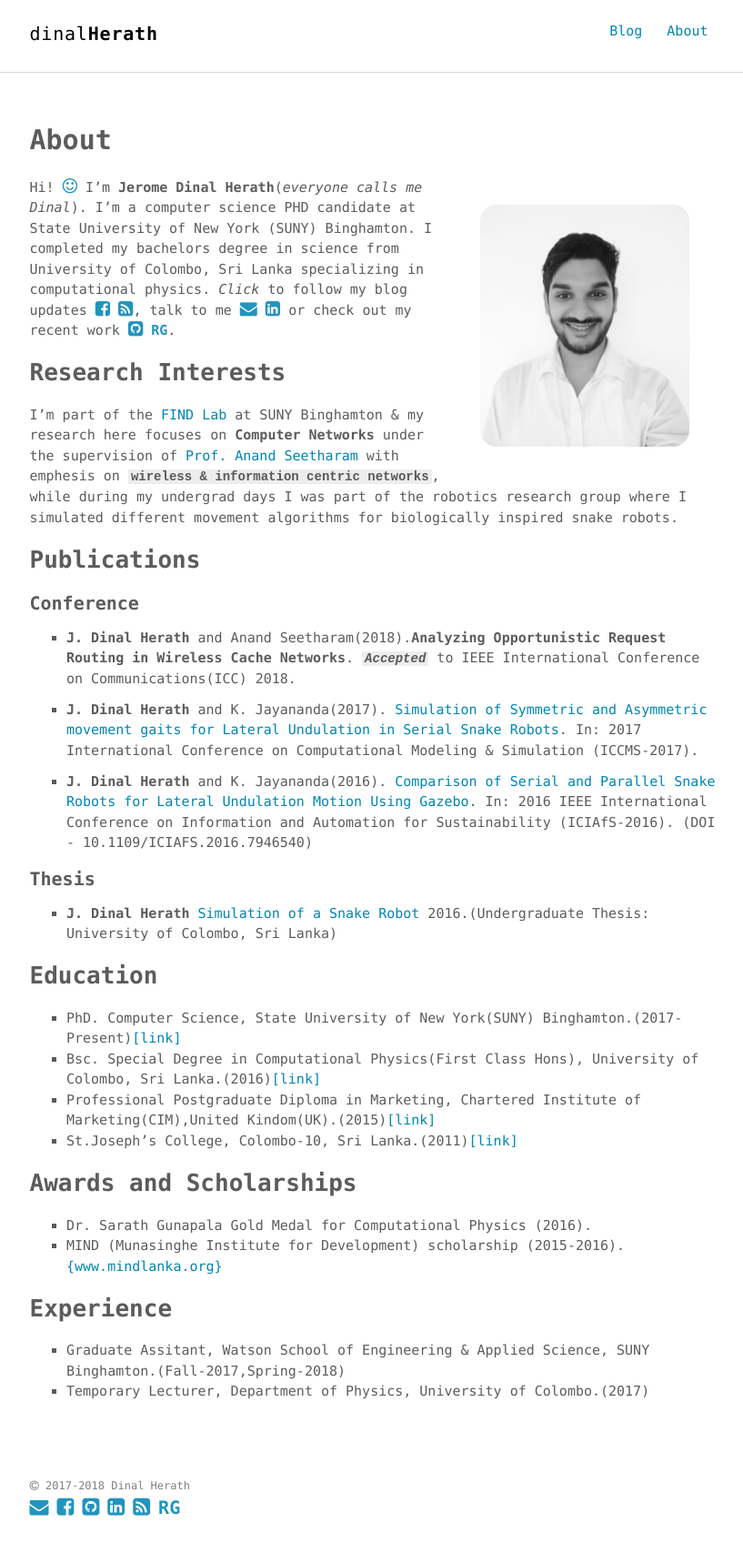
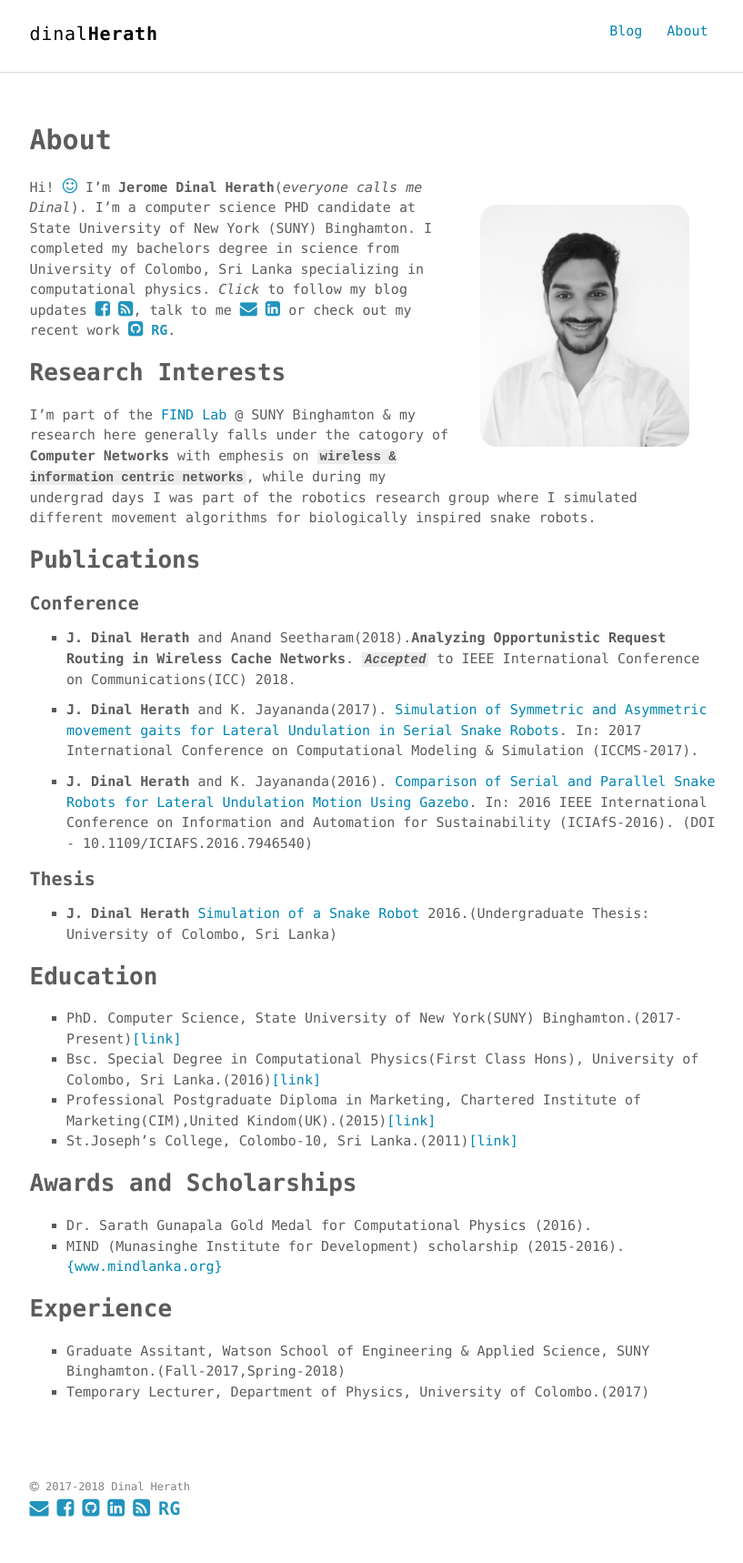
Before and after one commit to dherath/dherath.github.io, a Jekyll site: the page built from about.md, in a window 1280 px wide. Shown: the whole page at 91% size, without its empty margins (230-1047 px from the left). Built offline with Jekyll 4.4.1, drawn with Linux system fonts in a browser that asks for light colours.

Commit message:
changed text in about section

```diff
--- a/about.md
+++ b/about.md
@@ -20,7 +20,7 @@ or check out my recent work
 
 ## Research Interests
 
-I'm part of the [FIND Lab](https://cs.binghamton.edu/~find/){:target="blank"} at SUNY Binghamton & my research here focuses on **Computer Networks** under the supervision of [Prof. Anand Seetharam](http://www.cs.binghamton.edu/~anand){:target="blank"} with emphesis on **`wireless & information centric networks`**, while during my undergrad days I was part of the robotics research group where I simulated different movement algorithms for biologically inspired snake robots. <!--If you're interested in my work please visit my research gate page, where I'd be happy to share my work with anyone interested.-->
+I'm part of the [FIND Lab](https://cs.binghamton.edu/~find/){:target="blank"} @ SUNY Binghamton & my research here generally falls under the catogory of **Computer Networks** with emphesis on **`wireless & information centric networks`**, while during my undergrad days I was part of the robotics research group where I simulated different movement algorithms for biologically inspired snake robots. <!--If you're interested in my work please visit my research gate page, where I'd be happy to share my work with anyone interested.-->
 
 ## Publications
 
```
Also changed, not shown: 2 other files.
